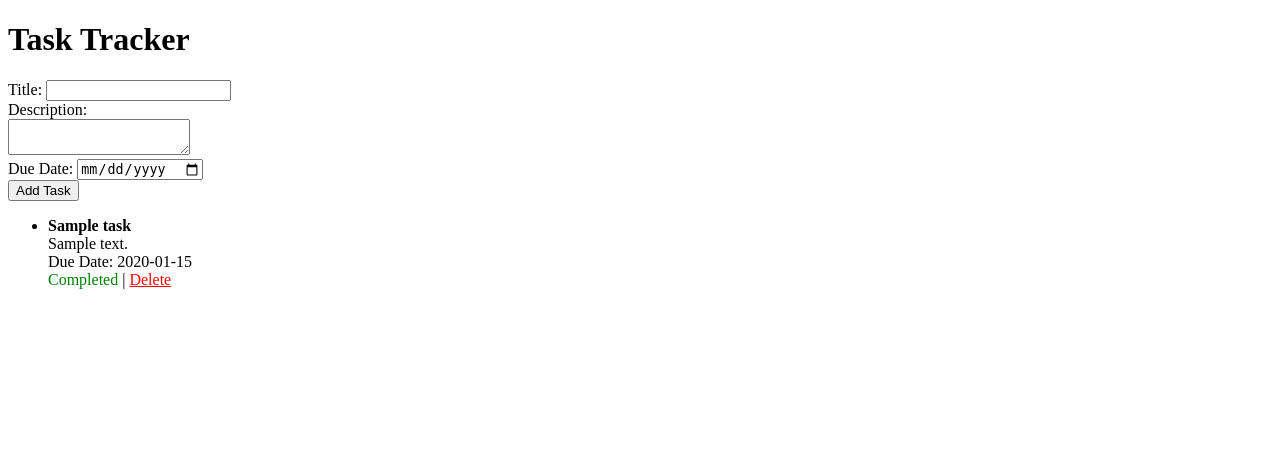
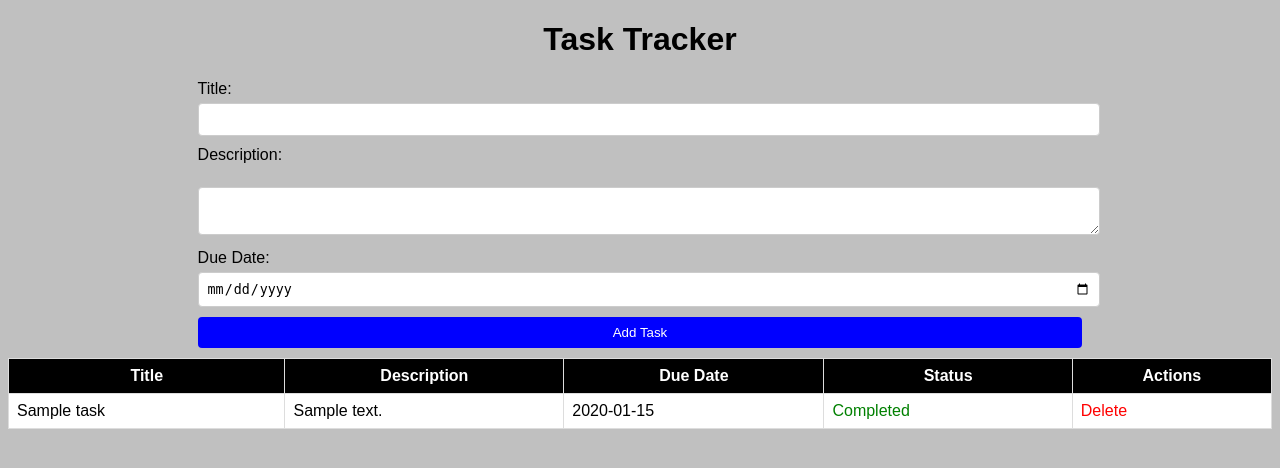
Before and after one commit to merwinmathew33/Task-Management, a Flask app: page / in a window 1280 px wide. Shown: the top 468 px of the page. Run offline with Flask 3, Linux system fonts and the light colour scheme; a database or web service that is not in the repository returns one stand-in record (values such as "Sample title").

Commit message:
added styles for front end

```diff
--- /dev/null
+++ b/static/styles.css
@@ -0,0 +1,83 @@
+body {
+    font-family: Arial, sans-serif;
+    background-color: silver;
+}
+
+h1 {
+    color: black;
+    text-align: center;
+}
+
+form {
+    margin-left: 15%;
+    margin-right: 15%;
+}
+
+label {
+    display: block;
+    margin-bottom: 5px;
+}
+
+input[type="text"],
+textarea,
+input[type="date"],
+button {
+    margin-bottom: 10px;
+    width: 100%;
+    padding: 8px;
+    border: 1px solid #ccc;
+    border-radius: 4px;
+}
+
+button {
+    background-color: blue;
+    color: #fff;
+    border: none;
+    cursor: pointer;
+}
+
+button:hover {
+    background-color: lightblue;
+}
+
+table {
+    width: 100%;
+    border-collapse: collapse;
+}
+
+/* Table Header */
+th {
+    padding: 8px;
+    background-color: black;
+    border: 1px solid #ddd;
+    color: #fff;
+}
+
+td {
+    padding: 8px;
+    background-color: white;
+    border: 1px solid #ddd;
+}
+
+
+
+/* Task Status */
+.completed {
+    color: green;
+}
+
+.not-completed {
+    color: red;
+}
+
+/* Action Links */
+.complete-link {
+    color: #007bff;
+    text-decoration: none;
+    margin-right: 10px;
+}
+
+.delete-link {
+    color: red;
+    text-decoration: none;
+}
--- a/templates/index.html
+++ b/templates/index.html
@@ -6,6 +6,7 @@
     <meta charset="UTF-8">
     <meta name="viewport" content="width=device-width, initial-scale=1.0">
     <title>Task Tracker</title>
+    <link rel="stylesheet" type="text/css" href="{{ url_for('static', filename='styles.css') }}">
 </head>
 <body>
     <h1>Task Tracker</h1>
@@ -18,20 +19,39 @@
         <input type="date" id="due_date" name="due_date" required><br>
         <button type="submit">Add Task</button>
     </form>
-    <ul>
-        {% for task in tasks %}
-            <li>
-                <strong>{{ task.title }}</strong><br>
-                {{ task.description }}<br>
-                Due Date: {{ task.due_date.strftime('%Y-%m-%d') }}<br>
-                {% if task.completed %}
-                    <span style="color: green;">Completed</span>
-                {% else %}
-                    <a href="/complete_task/{{ task._id }}">Mark as Completed</a>
-                {% endif %}
-                | <a href="/delete_task/{{ task._id }}" style="color: red;">Delete</a>
-            </li>
-        {% endfor %}
-    </ul>
+    <table>
+        <thead>
+            <tr>
+                <th>Title</th>
+                <th>Description</th>
+                <th>Due Date</th>
+                <th>Status</th>
+                <th>Actions</th>
+            </tr>
+        </thead>
+        <tbody>
+            {% for task in tasks %}
+                <tr>
+                    <td>{{ task.title }}</td>
+                    <td>{{ task.description }}</td>
+                    <td>{{ task.due_date.strftime('%Y-%m-%d') }}</td>
+                    <td>
+                        {% if task.completed %}
+                            <span class="completed">Completed</span>
+                        {% else %}
+                            <span class="not-completed">Not Completed</span>
+                        {% endif %}
+                    </td>
+                    <td>
+                        {% if not task.completed %}
+                            <a href="/complete_task/{{ task._id }}" class="complete-link">Mark as Completed</a>
+                        {% endif %}
+                        <a href="/delete_task/{{ task._id }}" class="delete-link">Delete</a>
+                    </td>
+                </tr>
+            {% endfor %}
+        </tbody>
+    </table>
+
 </body>
 </html>
```
